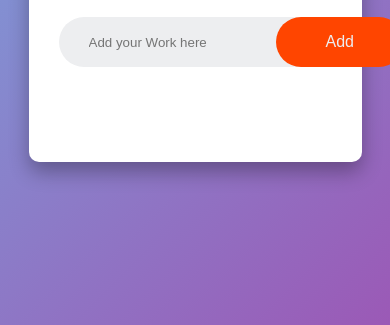
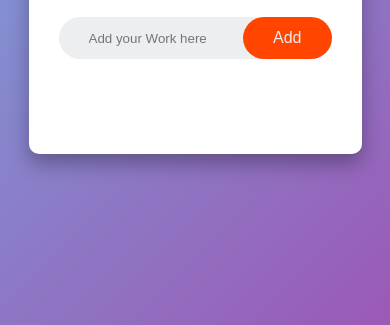
Before and after one commit to amnsingh0101/todo, a plain HTML site: page index.html in a window 390 px wide. Shown: the part 519-844 px from the top of the page. Drawn offline with Linux system fonts and the light colour scheme.

Commit message:
Fixed mobile view issue for Add button

```diff
--- a/style.css
+++ b/style.css
@@ -55,6 +55,7 @@ The transition between these colors is smooth.
   border-radius: 30px;
   padding-left: 20px;
   margin-bottom: 25px;
+  flex-wrap: wrap;
 }
 input {
   flex: 1;
@@ -62,6 +63,7 @@ input {
   outline: none;
   background: transparent;
   padding: 10px;
+  min-width: 150px;
 }
 button {
   border: none;
@@ -71,7 +73,9 @@ button {
   border-radius: 40px;
   color: #edeef0;
   font-size: 16px;
-  padding: 16px 50px;
+
+  padding: 12px 30px; /* Adjust padding */
+  white-space: nowrap; /* Prevents button text from breaking */
 }
 button:hover {
   background-color: red;
```
